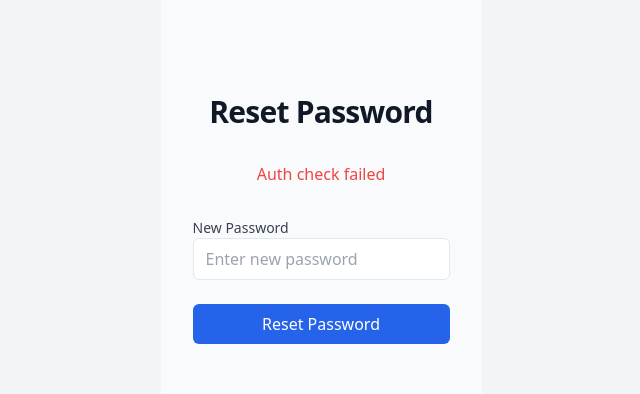
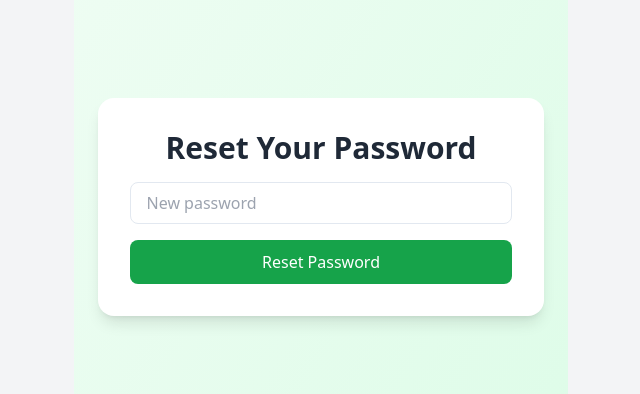
Before and after one commit to Halfwork9/Axivibe, a React (Vite) app: page /auth/reset-password/1 in a window 1280 px wide. Shown: the part 193-587 px from the top of the page, without its empty margins (319-959 px from the left). Built offline with nearby package versions, Linux system fonts and the light colour scheme; no server answers.

Commit message:
Update reset-password.jsx

```diff
--- a/src/pages/auth/reset-password.jsx
+++ b/src/pages/auth/reset-password.jsx
@@ -1,62 +1,56 @@
-import React, { useState } from 'react';
-import { useDispatch, useSelector } from 'react-redux';
-import { useNavigate, useParams } from 'react-router-dom';
-import { useToast } from '@/components/ui/use-toast';
-import { resetPassword } from '@/store/auth-slice';
+import React, { useState } from "react";
+import { useDispatch, useSelector } from "react-redux";
+import { resetPassword } from "@/store/auth-slice";
+import { useToast } from "@/components/ui/use-toast";
+import { useNavigate, useParams } from "react-router-dom";
 
-const ResetPassword = () => {
-  const [password, setPassword] = useState('');
+export default function ResetPassword() {
+  const [password, setPassword] = useState("");
+  const { token } = useParams();
+  const { toast } = useToast();
   const dispatch = useDispatch();
   const navigate = useNavigate();
-  const { toast } = useToast();
-  const { token } = useParams();
-  const { isLoading, error } = useSelector((state) => state.auth);
+  const { isLoading } = useSelector((state) => state.auth);
 
   const handleSubmit = async (e) => {
     e.preventDefault();
-    const action = await dispatch(resetPassword({ token, password }));
-    if (resetPassword.fulfilled.match(action)) {
-      toast({ title: 'Success', description: 'Password reset successful. Please log in.' });
-      navigate('/auth/login');
+    const result = await dispatch(resetPassword({ token, password }));
+    if (resetPassword.fulfilled.match(result)) {
+      toast({ title: "✅ Success", description: "Password has been reset!" });
+      navigate("/auth/login");
     } else {
-      toast({ title: 'Error', description: action.payload || 'Reset password failed', variant: 'destructive' });
+      toast({
+        title: "❌ Error",
+        description: result.payload?.message || "Failed to reset password",
+        variant: "destructive",
+      });
     }
   };
 
   return (
-    <div className="flex min-h-screen items-center justify-center bg-gray-50 py-12 px-4 sm:px-6 lg:px-8">
-      <div className="w-full max-w-md space-y-8">
-        <h2 className="mt-6 text-center text-3xl font-bold tracking-tight text-gray-900">
-          Reset Password
+    <div className="min-h-screen flex items-center justify-center bg-gradient-to-br from-green-50 to-green-100 px-6">
+      <div className="max-w-md w-full bg-white p-8 rounded-2xl shadow-lg">
+        <h2 className="text-3xl font-semibold text-center text-gray-800 mb-4">
+          Reset Your Password
         </h2>
-        {error && <p className="text-red-500 text-center">{error}</p>}
-        <form onSubmit={handleSubmit} className="mt-8 space-y-6">
-          <div>
-            <label htmlFor="password" className="block text-sm font-medium text-gray-700">
-              New Password
-            </label>
+        <form onSubmit={handleSubmit} className="space-y-4">
           <input
-              id="password"
-              name="password"
             type="password"
+            placeholder="New password"
             value={password}
             onChange={(e) => setPassword(e.target.value)}
-              placeholder="Enter new password"
-              className="w-full px-3 py-2 border rounded-md"
             required
+            className="w-full px-4 py-2 border rounded-lg focus:ring-2 focus:ring-green-400 outline-none"
           />
-          </div>
           <button
             type="submit"
             disabled={isLoading}
-            className="w-full bg-blue-600 text-white py-2 rounded-md disabled:opacity-50"
+            className="w-full py-2.5 bg-green-600 text-white rounded-lg font-medium hover:bg-green-700 transition"
           >
-            {isLoading ? 'Resetting...' : 'Reset Password'}
+            {isLoading ? "Updating..." : "Reset Password"}
           </button>
         </form>
       </div>
     </div>
   );
-};
-
-export default ResetPassword;
+}
```
Lines whose indentation alone changed are shown as unchanged.
